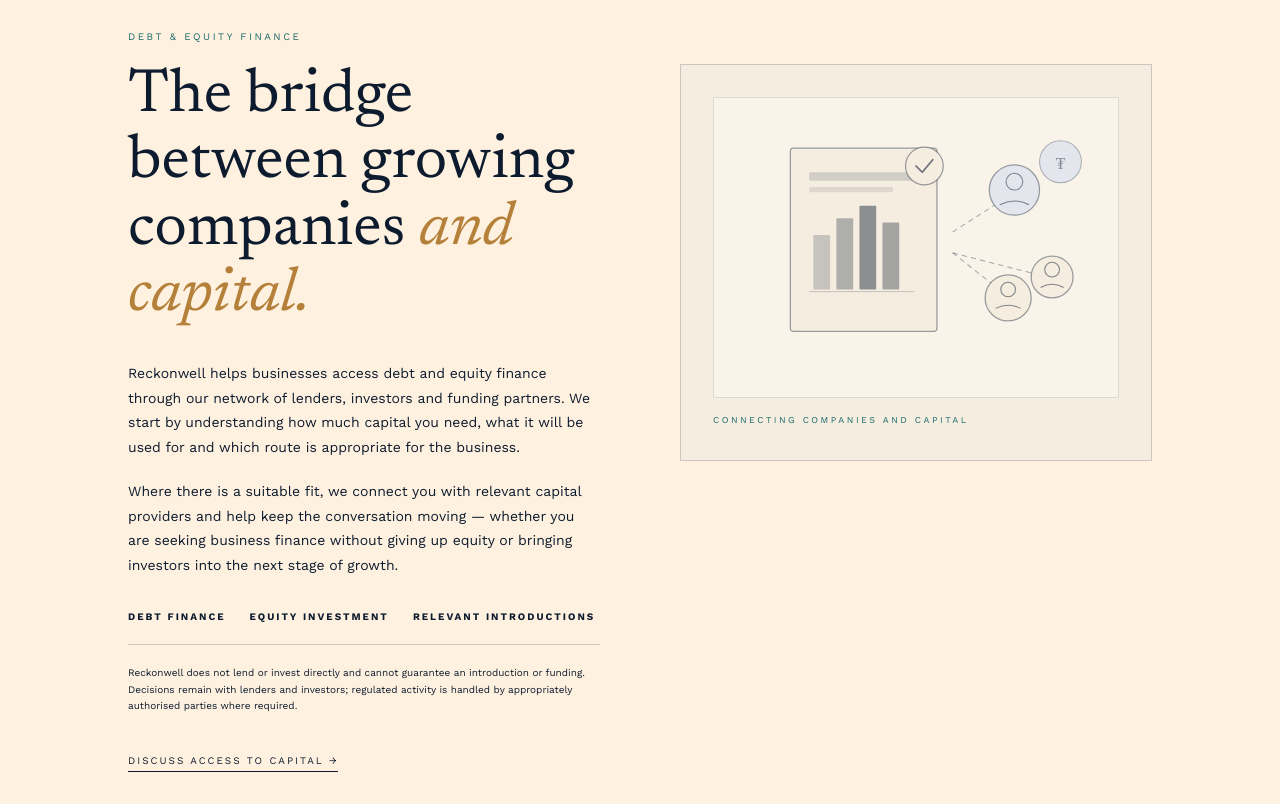
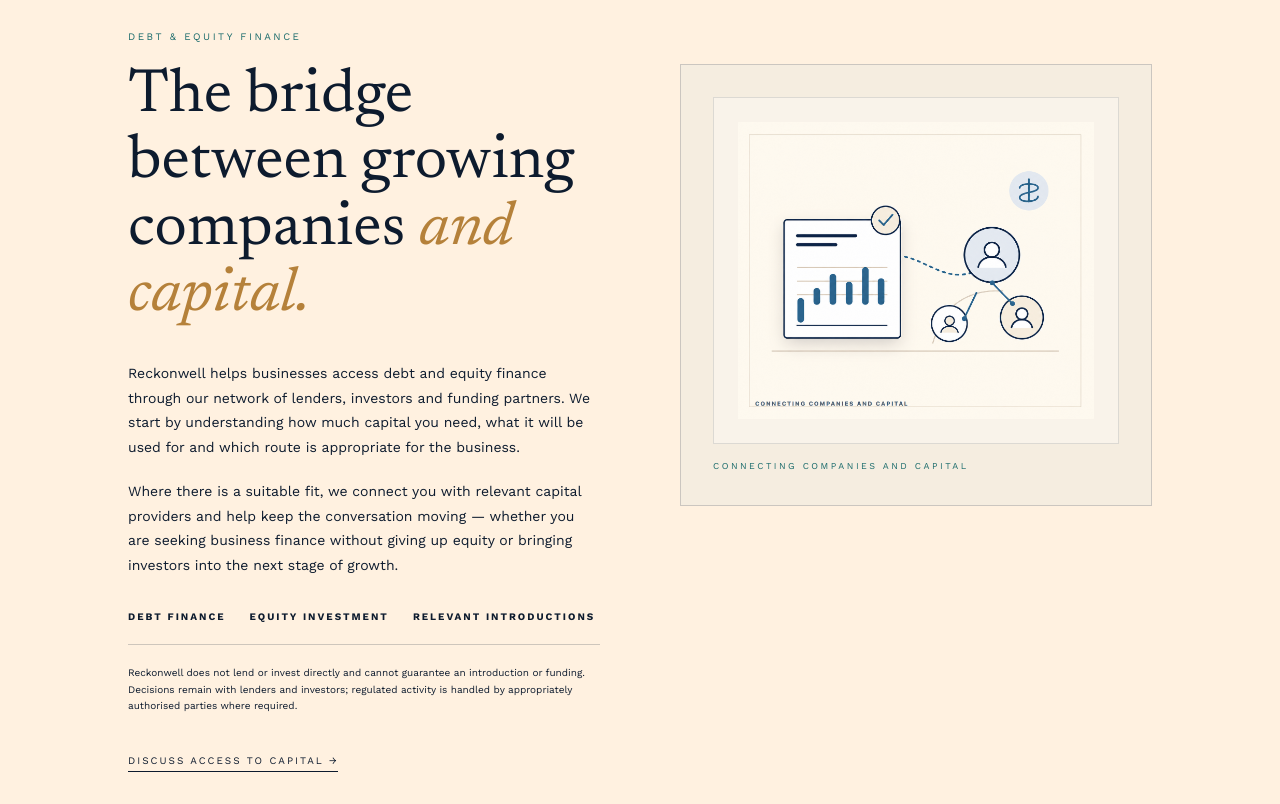
Before and after one commit to Vadim-SV/reckonwell, a Next.js app: page / in a window 1280 px wide. Shown: the part 3120-3924 px from the top of the page. Built offline with nearby package versions, Linux system fonts and the light colour scheme; no server answers.

Commit message:
Local Commit: 2026-09-16T22:57:39.175Z - Replaced the SVG illustration in the "Debt & Equity Finance" section with the uploaded PNG image (`Image_Sep_16__2026__11_09_14_PM-1789599360628.png`)

```diff
--- a/src/app/components/FundraisingCapitalSection.tsx
+++ b/src/app/components/FundraisingCapitalSection.tsx
@@ -136,47 +136,11 @@
                 padding: '24px'
               }}>
 
-              <svg
-                viewBox="0 0 340 240"
-                fill="none"
-                xmlns="http://www.w3.org/2000/svg"
-                style={{ width: '100%', maxWidth: '360px', height: 'auto' }}
-                aria-label="Connecting companies and capital: document with chart connecting to investor network">
-
-                {/* Main document */}
-                <rect x="50" y="25" width="140" height="175" rx="3" fill="#f5ede0" stroke="#0d1b2e" strokeWidth="1.2" strokeOpacity="0.4" />
-                <rect x="68" y="48" width="104" height="8" rx="1" fill="#0d1b2e" fillOpacity="0.15" />
-                <rect x="68" y="62" width="80" height="5" rx="1" fill="#0d1b2e" fillOpacity="0.1" />
-                {/* Bar chart inside doc */}
-                <rect x="72" y="108" width="16" height="52" rx="1" fill="#0d1b2e" fillOpacity="0.2" />
-                <rect x="94" y="92" width="16" height="68" rx="1" fill="#0d1b2e" fillOpacity="0.3" />
-                <rect x="116" y="80" width="16" height="80" rx="1" fill="#0d1b2e" fillOpacity="0.45" />
-                <rect x="138" y="96" width="16" height="64" rx="1" fill="#0d1b2e" fillOpacity="0.35" />
-                {/* Baseline */}
-                <line x1="68" y1="162" x2="168" y2="162" stroke="#0d1b2e" strokeWidth="0.8" strokeOpacity="0.25" />
-                {/* Checkmark circle top-right of doc */}
-                <circle cx="178" cy="42" r="18" fill="#f5ede0" stroke="#0d1b2e" strokeWidth="1.2" strokeOpacity="0.4" />
-                <path d="M170 42 L176 48 L186 36" stroke="#0d1b2e" strokeWidth="1.6" strokeOpacity="0.6" strokeLinecap="round" strokeLinejoin="round" />
-                {/* Dashed connector lines */}
-                <line x1="205" y1="105" x2="252" y2="75" stroke="#0d1b2e" strokeWidth="1" strokeDasharray="5 4" strokeOpacity="0.35" />
-                <line x1="205" y1="125" x2="252" y2="162" stroke="#0d1b2e" strokeWidth="1" strokeDasharray="5 4" strokeOpacity="0.35" />
-                <line x1="205" y1="125" x2="295" y2="148" stroke="#0d1b2e" strokeWidth="1" strokeDasharray="5 4" strokeOpacity="0.35" />
-                {/* Top investor circle */}
-                <circle cx="264" cy="65" r="24" fill="#e3e7ed" stroke="#0d1b2e" strokeWidth="1.2" strokeOpacity="0.4" />
-                <circle cx="264" cy="57" r="8" fill="none" stroke="#0d1b2e" strokeWidth="1" strokeOpacity="0.5" />
-                <path d="M250 79 Q264 72 278 79" stroke="#0d1b2e" strokeWidth="1" strokeOpacity="0.5" fill="none" />
-                {/* Bottom-left investor circle */}
-                <circle cx="258" cy="168" r="22" fill="#f5ede0" stroke="#0d1b2e" strokeWidth="1.2" strokeOpacity="0.4" />
-                <circle cx="258" cy="160" r="7" fill="none" stroke="#0d1b2e" strokeWidth="1" strokeOpacity="0.5" />
-                <path d="M246 178 Q258 172 270 178" stroke="#0d1b2e" strokeWidth="1" strokeOpacity="0.5" fill="none" />
-                {/* Bottom-right investor circle */}
-                <circle cx="300" cy="148" r="20" fill="#f5ede0" stroke="#0d1b2e" strokeWidth="1.2" strokeOpacity="0.4" />
-                <circle cx="300" cy="141" r="7" fill="none" stroke="#0d1b2e" strokeWidth="1" strokeOpacity="0.5" />
-                <path d="M289 158 Q300 152 311 158" stroke="#0d1b2e" strokeWidth="1" strokeOpacity="0.5" fill="none" />
-                {/* Currency symbol top right */}
-                <circle cx="308" cy="38" r="20" fill="#e3e7ed" stroke="#0d1b2e" strokeWidth="1" strokeOpacity="0.3" />
-                <text x="308" y="45" textAnchor="middle" fontSize="15" fill="#0d1b2e" fillOpacity="0.45" fontFamily="serif">₮</text>
-              </svg>
+              <img
+                src="/assets/images/Image_Sep_16__2026__11_09_14_PM-1789599360628.png"
+                alt="Debt and equity finance illustration"
+                style={{ width: '100%', maxWidth: '360px', height: 'auto', display: 'block' }}
+              />
             </div>
             <p
               className="font-ui mt-4"
@@ -187,7 +151,8 @@
           </motion.div>
         </div>
       </div>
-    </section>);
+    </section>
+  );
 
 
 }
```
Also changed, not shown: public/assets/images/Image_Sep_16__2026__11_09_14_PM-1789599360628.png (added).
